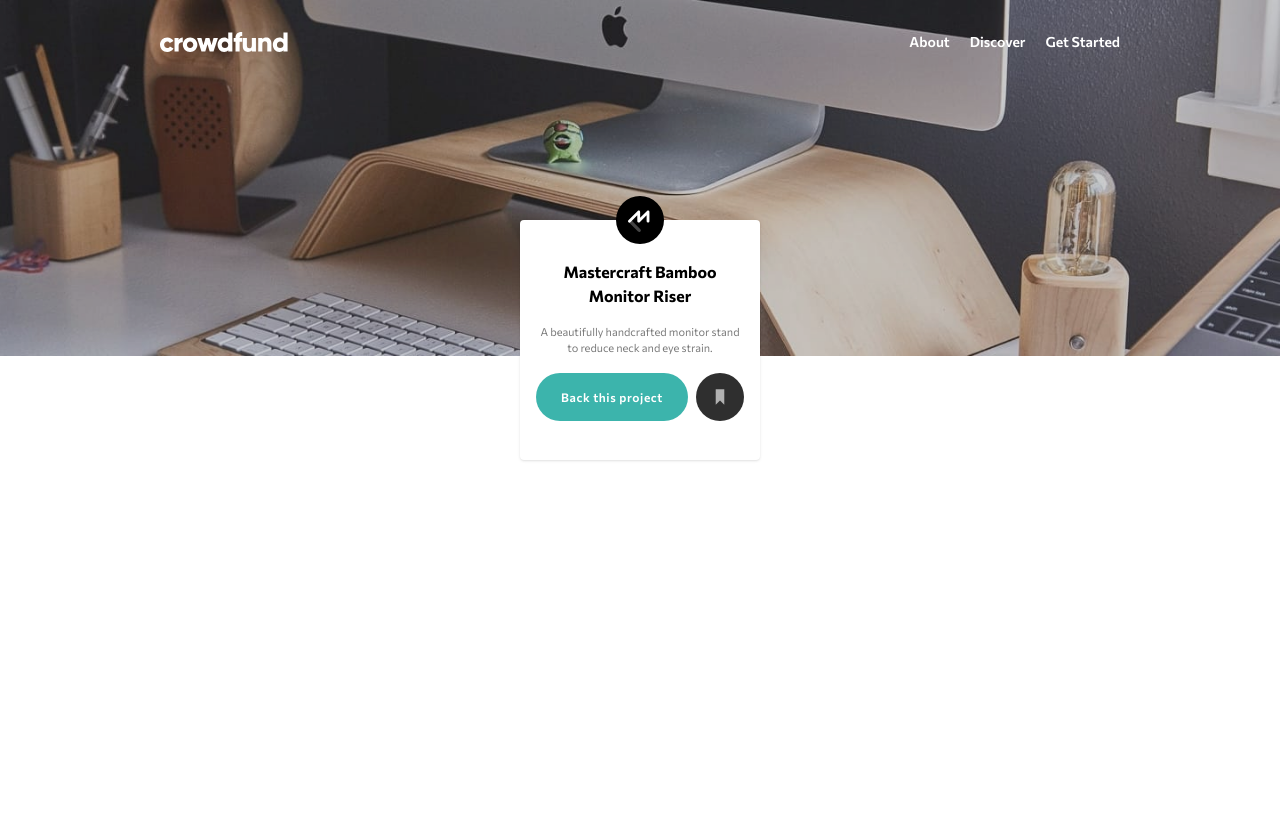
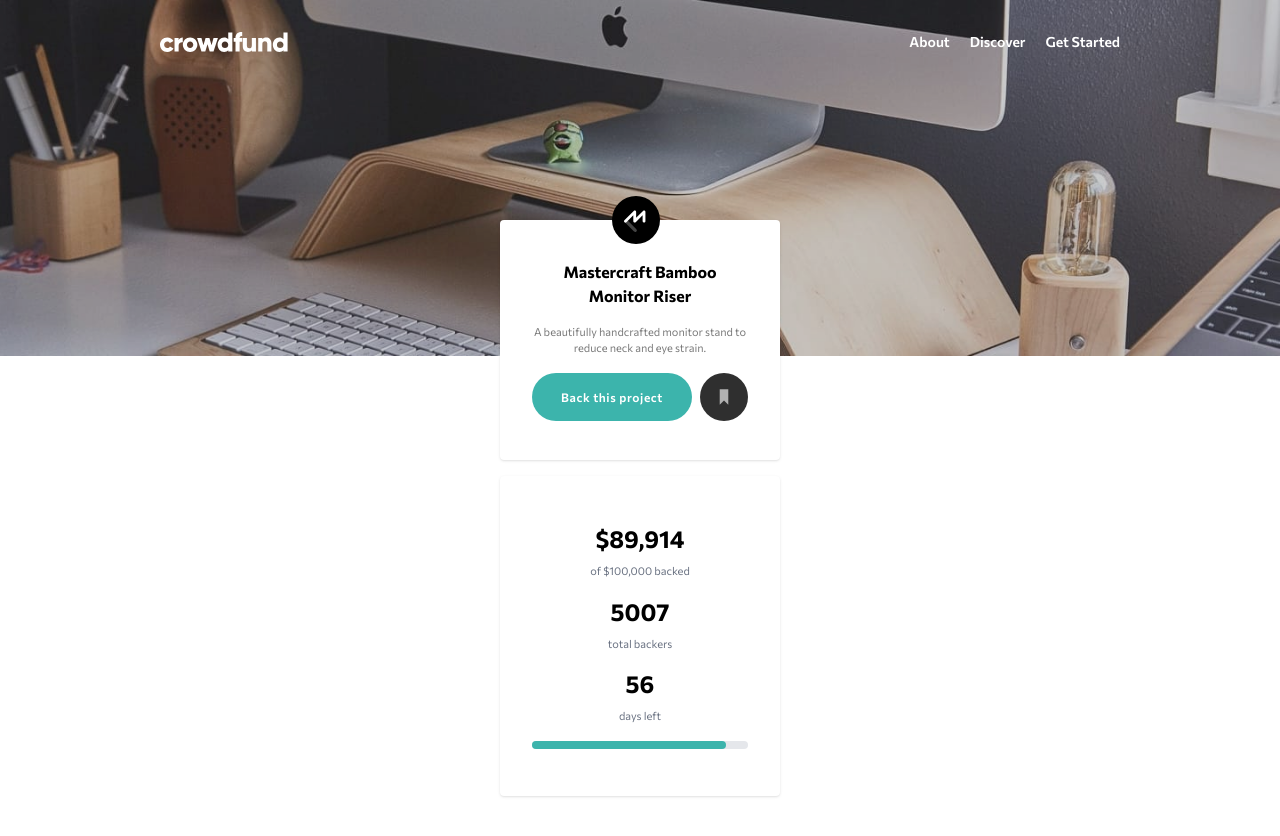
Before and after one commit to mlopezl/crowdfunding-product-page, a React (Vite) app: page / in a window 1280 px wide. Shown: the top 836 px of the page. Before the commit the page ends 800 px from the top, so only its background shows below. Built offline with nearby package versions, Linux system fonts and the light colour scheme.

Commit message:
Adding backers info card components

```diff
--- /dev/null
+++ b/src/components/Main/BackersInfoCard.jsx
@@ -0,0 +1,39 @@
+import { useState, useEffect } from "react";
+
+function BackersInfoCard({ amount }) {
+  const value = Number(amount);
+  const safeAmount = Number.isFinite(value) ? Math.max(0, value) : 0;
+  const percentage = Math.min(100, (safeAmount / 100000) * 100);
+
+  return (
+    <article className="relative bg-white rounded-sm w-70 h-80 p-8 m-auto mb-100 shadow flex flex-col justify-center gap-4">
+      <div className="flex flex-col gap-2">
+        <p className="text-center text-2xl font-bold">
+          ${safeAmount.toLocaleString()}
+        </p>
+        <p className="text-[11px] text-gray-500 text-center">
+          of $100,000 backed
+        </p>
+      </div>
+
+      <div className="flex flex-col gap-2">
+        <p className="text-center text-2xl font-bold">5007</p>
+        <p className="text-[11px] text-gray-500 text-center">total backers</p>
+      </div>
+
+      <div className="flex flex-col gap-2">
+        <p className="text-center text-2xl font-bold">56</p>
+        <p className="text-[11px] text-gray-500 text-center">days left</p>
+      </div>
+
+      <div className="w-full h-2 rounded bg-gray-200">
+        <div
+          className="h-full rounded bg-Green-400"
+          style={{ width: `${percentage}%` }}
+        />
+      </div>
+    </article>
+  );
+}
+
+export default BackersInfoCard;
--- a/src/components/Main/MainContainer.jsx
+++ b/src/components/Main/MainContainer.jsx
@@ -1,9 +1,11 @@
 import MastercraftMainCard from "./MastercraftMainCard";
+import BackersInfoCard from "./BackersInfoCard";
 
 function MainContainer(){
     return(
-        <main className="relative">
+        <main className="relative flex flex-col gap-4">
             <MastercraftMainCard/>
+            <BackersInfoCard amount={"89914"}/>
         </main>
     )
 }
--- a/src/components/Main/MastercraftMainCard.jsx
+++ b/src/components/Main/MastercraftMainCard.jsx
@@ -3,8 +3,8 @@ import iconBookmark from "../../../public/images/icon-bookmark.svg";
 
 function MastercraftMainCard(){
     return(
-        <article className="relative bg-white rounded-sm w-60 h-60 p-4 m-auto -mt-10 shadow flex flex-col justify-center gap-4">
-            <img className="w-12 absolute -top-6 left-24" src={logoMastercraft} alt="Logo Mastercraft" />
+        <article className="relative bg-white rounded-sm w-70 h-60 p-8 m-auto -mt-10 shadow flex flex-col justify-center gap-4">
+            <img className="w-12 absolute -top-6 left-28" src={logoMastercraft} alt="Logo Mastercraft" />
             <h1 className="text-center font-bold">Mastercraft Bamboo Monitor Riser</h1>
             <p className="text-[11px] text-Gray-500 text-center">A beautifully handcrafted monitor stand to reduce neck and eye strain.</p>
             <div className="flex justify-between gap-2">
```
